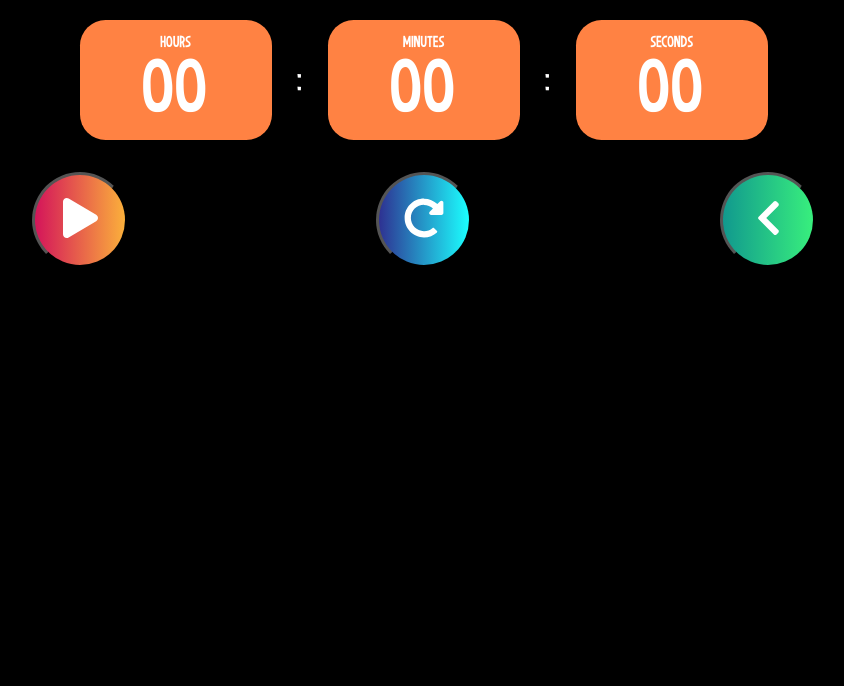
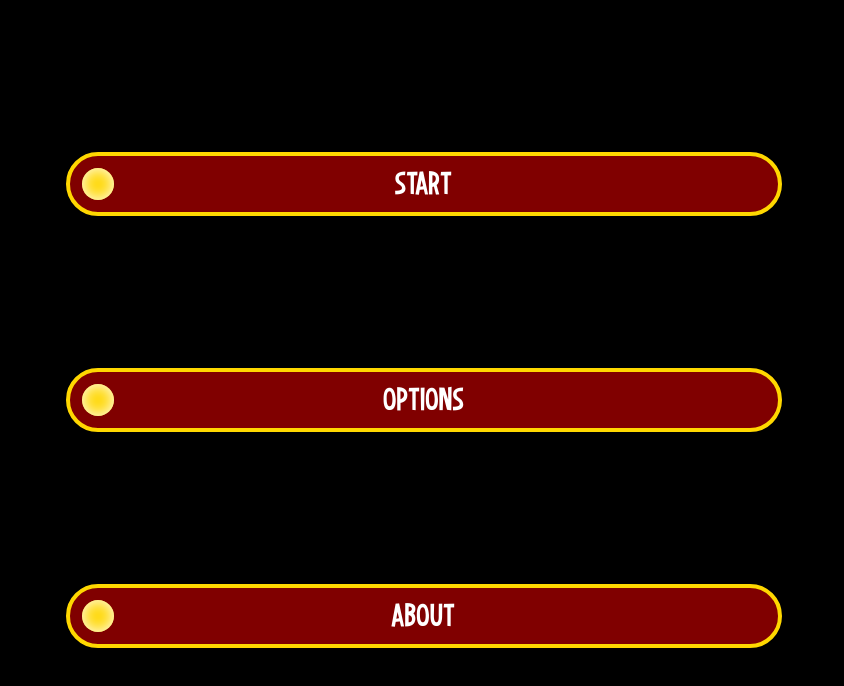
Before and after one commit to ttdoan/web-app-memory-game, a React app: page / in a window 1280 px wide. Shown: the whole page, without its empty margins (216-1060 px from the left). Built offline with nearby package versions, Linux system fonts and the light colour scheme.

Commit message:
Updated for animation from main screen to play screen, updated dist

```diff
--- a/src/css/style.css
+++ b/src/css/style.css
@@ -20,7 +20,10 @@ body {
   width: 100vw;
   height: 100vh;
   background-color: black;
-  overflow: hidden;
+  /* TODO: for some reason, its messing with the flipping of the card... */
+  /* overflow: hidden; */
+  transition: transform 750ms;
+  transform-style: preserve-3d;
 }
 
 .hidden {
@@ -53,6 +56,25 @@ button {
   grid-column: span 3;
 }
 
+.screen {
+  height: 100%;
+  width: 100%;
+  position: absolute;
+  -moz-backface-visibility: hidden;
+  -webkit-backface-visibility: hidden;
+  backface-visibility: hidden;
+}
+
+.main-screen {
+  display: flex;
+  justify-content: center;
+  align-items: center;
+}
+
+.play-screen {
+  transform: rotateY(180deg);
+}
+
 /* Small devices (portrait tablets and large phones, 600px and up) */
 @media only screen and (min-width: 600px) {
 }
--- a/src/js/components/AboutTimeButton.js
+++ b/src/js/components/AboutTimeButton.js
@@ -44,6 +44,7 @@ function AboutTimeButton(props) {
       onClick={onClick}
       setOwnClasses={props.setClasses[2]}
       optionSelect={props.name === "MEMORIZE"}
+      flipped={props.flipped}
     />
   );
 }
--- a/src/js/components/MainScreen.js
+++ b/src/js/components/MainScreen.js
@@ -8,6 +8,7 @@ export default function Dashboard() {
   const [secondBtnClasses, setSecBtnClasses] = useState([]);
   const [thirdBtnClasses, setThrdBtnClasses] = useState([]);
   const [showOptions, setShowOptions] = useState(false);
+  const [flipped, setFlipped] = useState(false);
 
   function closeAbout() {
     // Add class for modal retraction animation
@@ -24,30 +25,48 @@ export default function Dashboard() {
   }
 
   return (
-    <div className="screen">
+    <>
+      <div className="screen main-screen">
         <div id="about">
-        <div onClick={closeAbout} className="close-button"></div>
+          <div
+            onClick={closeAbout}
+            onKeyDown={closeAbout}
+            role="button"
+            className="close-button"
+          ></div>
           <p>Thank you for trying my game!</p>
         </div>
         <div className="dashboard">
-        {/* <MenuButton name="START" classes={firstBtnClasses} /> */}
           <StartPairsButton
             name={showOptions ? "PAIRS" : "START"}
             classes={firstBtnClasses}
             setClasses={setFirstBtnClasses}
+            flipped={flipped}
+            setFlipped={setFlipped}
           />
           <OptionButton
-          setClasses={[setFirstBtnClasses, setSecBtnClasses, setThrdBtnClasses]}
+            setClasses={[
+              setFirstBtnClasses,
+              setSecBtnClasses,
+              setThrdBtnClasses
+            ]}
             setShowOptions={setShowOptions}
             name={showOptions ? "BACK" : "OPTIONS"}
             classes={secondBtnClasses}
+            flipped={flipped}
           />
           <AboutTimeButton
             name={showOptions ? "MEMORIZE" : "ABOUT"}
             classes={thirdBtnClasses}
-          setClasses={[setFirstBtnClasses, setSecBtnClasses, setThrdBtnClasses]}
+            setClasses={[
+              setFirstBtnClasses,
+              setSecBtnClasses,
+              setThrdBtnClasses
+            ]}
+            flipped={flipped}
           />
         </div>
       </div>
+    </>
   );
 }
--- a/src/js/components/MenuButton.js
+++ b/src/js/components/MenuButton.js
@@ -20,7 +20,9 @@ export default function MenuButton(props) {
   return (
     <div
       className={
-        "menu-button " + (props.classes ? props.classes.join(" ") : "")
+        "menu-button" +
+        (props.flipped ? " flipped" : "") +
+        (props.classes ? " " + props.classes.join(" ") : "")
       }
       role="button"
       onClick={onClick}
--- a/src/js/components/OptionButton.js
+++ b/src/js/components/OptionButton.js
@@ -14,6 +14,11 @@ export default function OptionButton(props) {
 
   // console.log("rendering option button");
   return (
-    <MenuButton name={props.name} onClick={onClick} classes={props.classes} />
+    <MenuButton
+      name={props.name}
+      onClick={onClick}
+      classes={props.classes}
+      flipped={props.flipped}
+    />
   );
 }
--- a/src/js/components/PlayScreen.js
+++ b/src/js/components/PlayScreen.js
@@ -5,7 +5,7 @@ import GameControls from "./GameControls";
 
 export default function PlayScreen() {
   return (
-    <div>
+    <div className="screen play-screen">
       <Timer />
       {/* <Board /> */}
       <GameControls />
--- a/src/js/components/Ring.js
+++ b/src/js/components/Ring.js
@@ -79,6 +79,7 @@ export default function Ring(props) {
       className={
         "ring" +
         ` mem-ring-${props.id}` +
+        (props.flipped ? " flipped" : "") +
         (props.ownClasses.length != 0 ? " " + props.ownClasses.join(" ") : "")
       }
     >
--- a/src/js/components/SelectOptionsButton.js
+++ b/src/js/components/SelectOptionsButton.js
@@ -143,6 +143,7 @@ export default function SelectOptionsButton(props) {
         classes={props.classes}
         setCircle={setCircleRef}
         circleClasses={circleClasses}
+        flipped={props.flipped}
       />
       {props.optionList.map((time, idx) => {
         let deg = (360 / props.optionList.length) * idx;
@@ -161,6 +162,7 @@ export default function SelectOptionsButton(props) {
             circlePos={circlePos}
             setButtonClass={props.setOwnClasses}
             removeMouseUpListener={removeMouseUpListener}
+            flipped={props.flipped}
           />
         );
       })}
--- a/src/js/components/StartPairsButton.js
+++ b/src/js/components/StartPairsButton.js
@@ -10,11 +10,18 @@ function StartPairsButton(props) {
   }
 
   function onClick() {
+    let screen;
+
     switch (props.name) {
       case "START":
-        // TODO: do some animation, then setTimeout for the below functions
-        props.resetTimer();
-        props.startGame();
+        screen = document.getElementById("react-container");
+
+        screen.classList.toggle("flipped");
+        props.setFlipped(true);
+        setTimeout(() => {
+          props.resetTimer();
+          props.startGame();
+        }, 750);
         break;
 
       case "PAIRS":
@@ -36,6 +43,7 @@ function StartPairsButton(props) {
       classes={props.classes}
       setOwnClasses={props.setClasses}
       optionSelect={props.name === "PAIRS"}
+      flipped={props.flipped}
     />
   );
 }
--- a/src/js/main.js
+++ b/src/js/main.js
@@ -19,8 +19,17 @@ import "./../css/gamecontrols.css";
 function Game() {
   return (
     <>
-      {/* <MainScreen /> */}
+      <MainScreen />
       <PlayScreen />
+
+      {/* <div className="card-container">
+        <div className="card front">
+          <p>yes</p>
+        </div>
+        <div className="card back">
+          <p>hey</p>
+        </div>
+      </div> */}
     </>
   );
 }
--- a/src/scss/board.scss
+++ b/src/scss/board.scss
@@ -63,6 +63,7 @@ svg {
 }
 
 .flipped {
+  transition: transform 750ms;
   transform: rotateY(180deg);
 }
 
--- a/src/scss/dashboard.scss
+++ b/src/scss/dashboard.scss
@@ -32,6 +32,7 @@ $inner-circle-diameter: $menu-button-height/2;
   z-index: 1;
   box-sizing: border-box;
   user-select: none;
+  backface-visibility: hidden;
 }
 
 .menu-button .button-circle {
@@ -247,6 +248,7 @@ $inner-circle-diameter: $menu-button-height/2;
   display: flex;
   justify-content: center;
   position: relative;
+  backface-visibility: hidden;
 }
 
 .ring {
@@ -260,6 +262,7 @@ $inner-circle-diameter: $menu-button-height/2;
   border-radius: 50%;
   font-size: 4vh;
   transition: transform 750ms;
+  backface-visibility: hidden;
 }
 
 .expand-options {
```
Also changed, not shown: 1 other file. Lines whose indentation alone changed are shown as unchanged.
